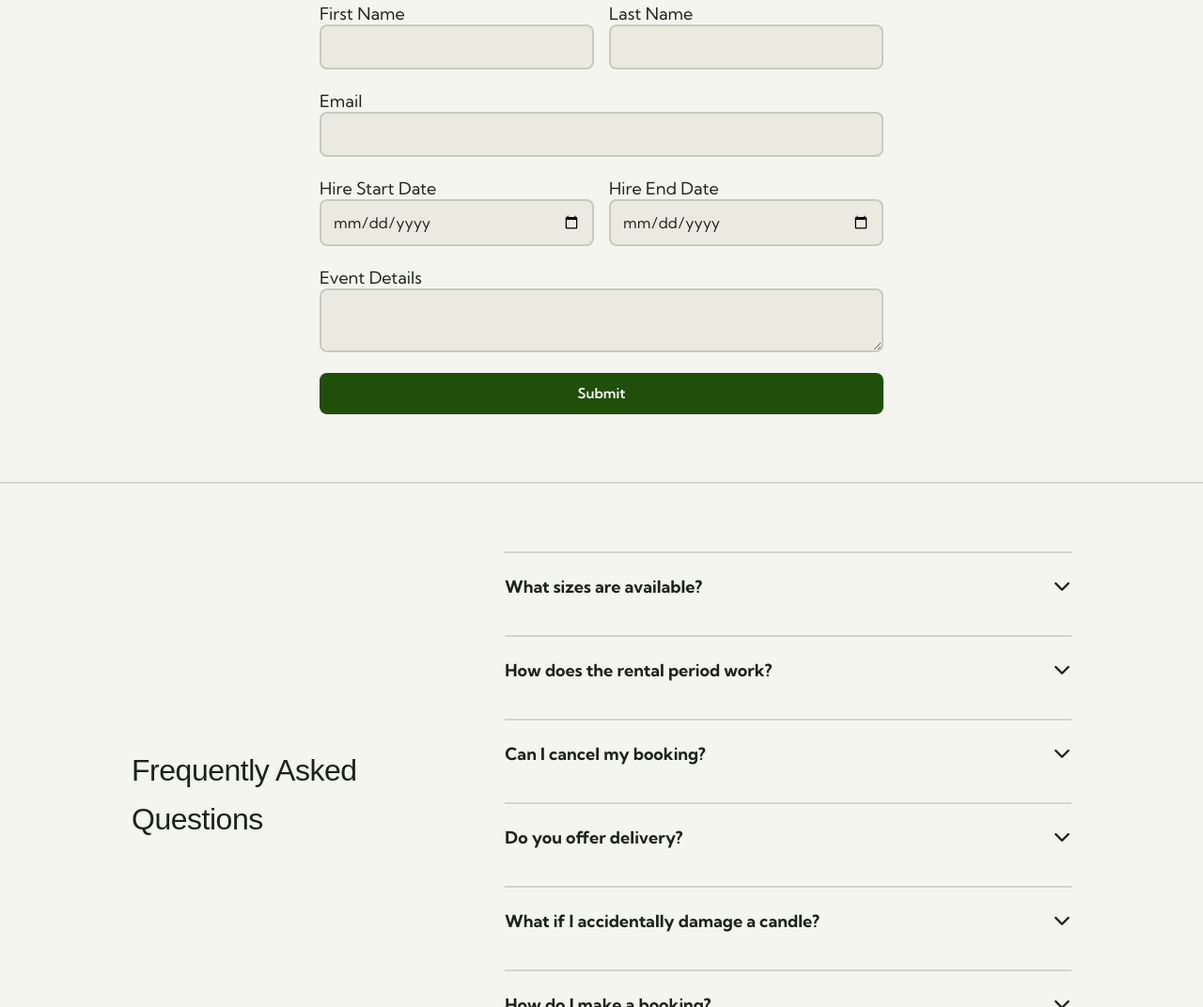
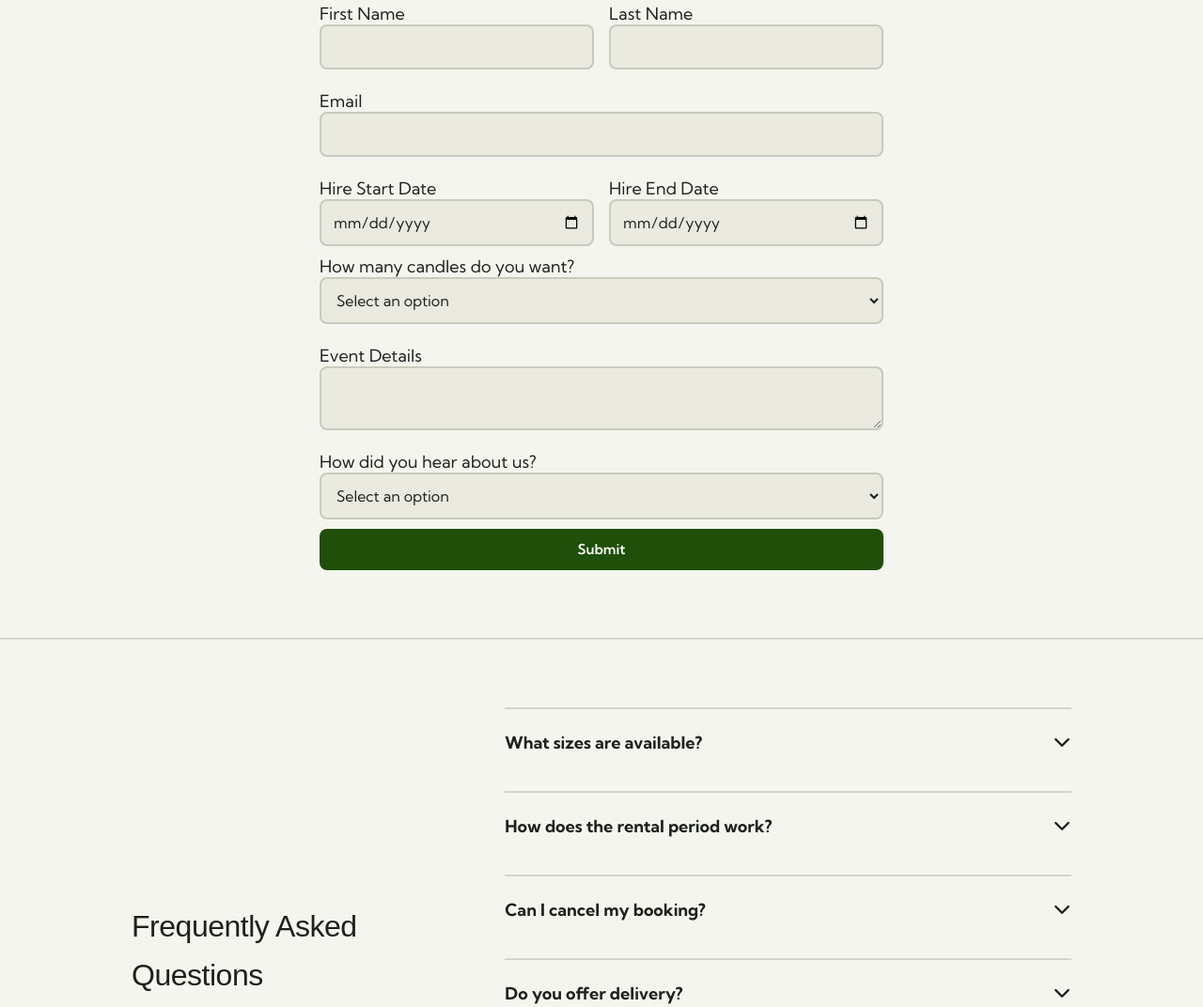
Before and after one commit to Lustrehire/site, a plain HTML site: page index.html in a window 1280 px wide. Shown: the part 4218-5290 px from the top of the page at 94% size. Drawn offline with Linux system fonts and the light colour scheme; a web font is replaced by a local one.

Commit message:
Updated form fields to add more details

```diff
--- a/index.html
+++ b/index.html
@@ -286,9 +286,37 @@
         </div>
       </div>
 
+      <div class="form-group">
+        <label for="package">How many candles do you want?</label>
+        <select id="package" name="package" required>
+          <option value="">Select an option</option>
+          <option value="15">15 Candles (Intimate Package)</option>
+          <option value="45">45 Candles (Celebration Package)</option>
+          <option value="90">90 Candles (Grand Package)</option>
+          <option value="Custom">Custom Amount</option>
+        </select>
+        <div id="custom-amount" style="display: none;">
+          <label for="custom-candles">Enter your custom candle amount:</label>
+          <input id="custom-candles" name="custom-candles" type="number" min="1" />
+        </div>
+      </div>
+
       <div class="form-group" id="EventInput">
         <label for="details">Event Details</label>
         <textarea id="details" name="details"></textarea>
+      </div>
+
+
+      <div class="form-group">
+        <label for="referral">How did you hear about us?</label>
+        <select id="referral" name="referral" required>
+          <option value="">Select an option</option>
+          <option value="Instagram">Instagram</option>
+          <option value="Facebook">Facebook</option>
+          <option value="Friend Referral">Referred by a Friend</option>
+          <option value="Search Engine">Search Engine (e.g., Google)</option>
+          <option value="Other">Other</option>
+        </select>
       </div>
 
       <button type="submit">Submit</button>
@@ -495,6 +523,14 @@ document.addEventListener("DOMContentLoaded", () => {
     }, 100);
   });
 });
+document.getElementById('package').addEventListener('change', function() {
+    const customAmountField = document.getElementById('custom-amount');
+    if (this.value === 'Custom') {
+      customAmountField.style.display = 'block';
+    } else {
+      customAmountField.style.display = 'none';
+    }
+  });
 
   </script>
 </body>
--- a/style.css
+++ b/style.css
@@ -437,7 +437,7 @@ form textarea {
   margin: 0 auto;
 }
 
-#contact input,
+#contact input, select,
 #contact textarea {
   width: 100%;
   padding: 12px;
```
Lines whose indentation alone changed are shown as unchanged.
